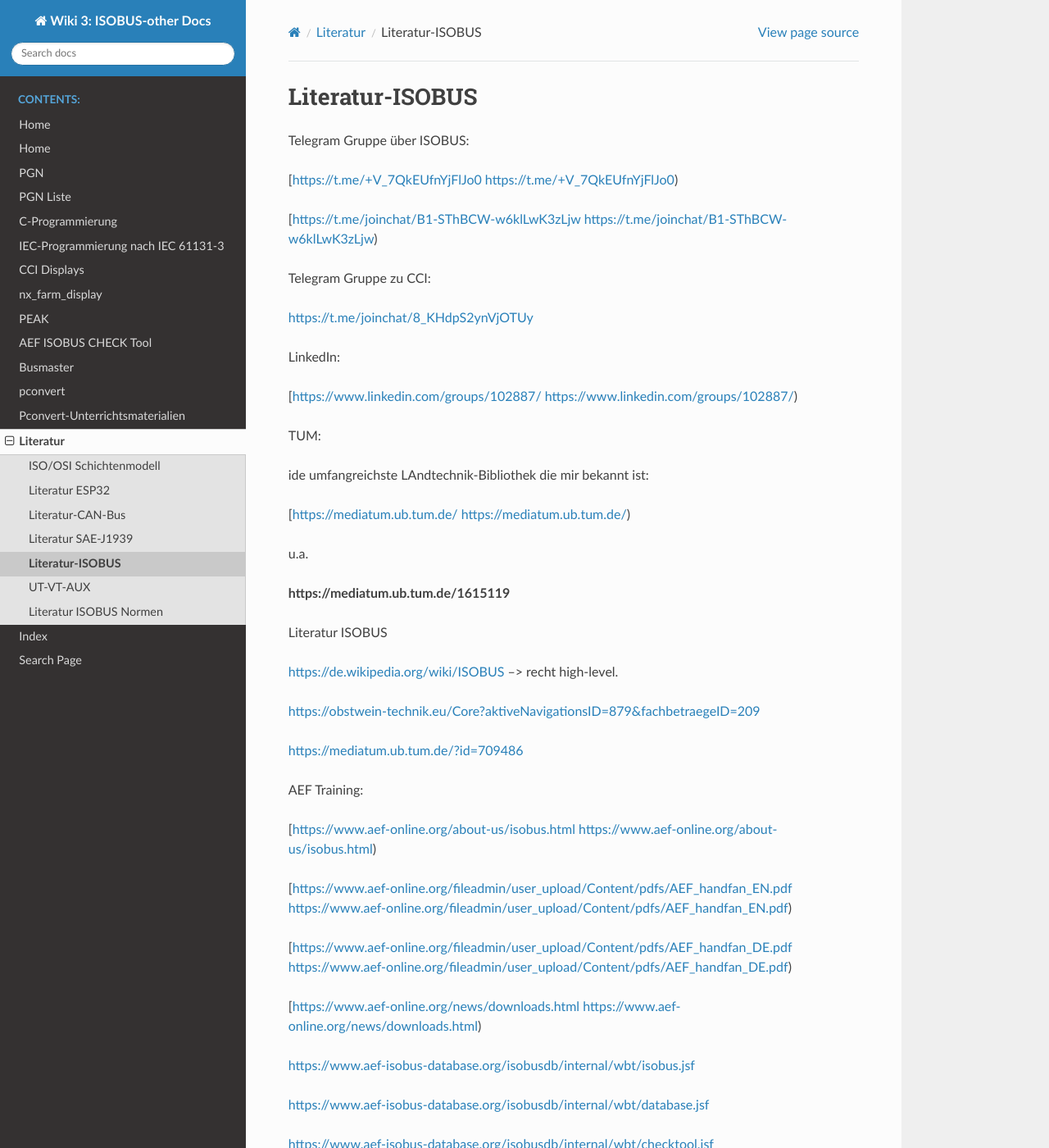
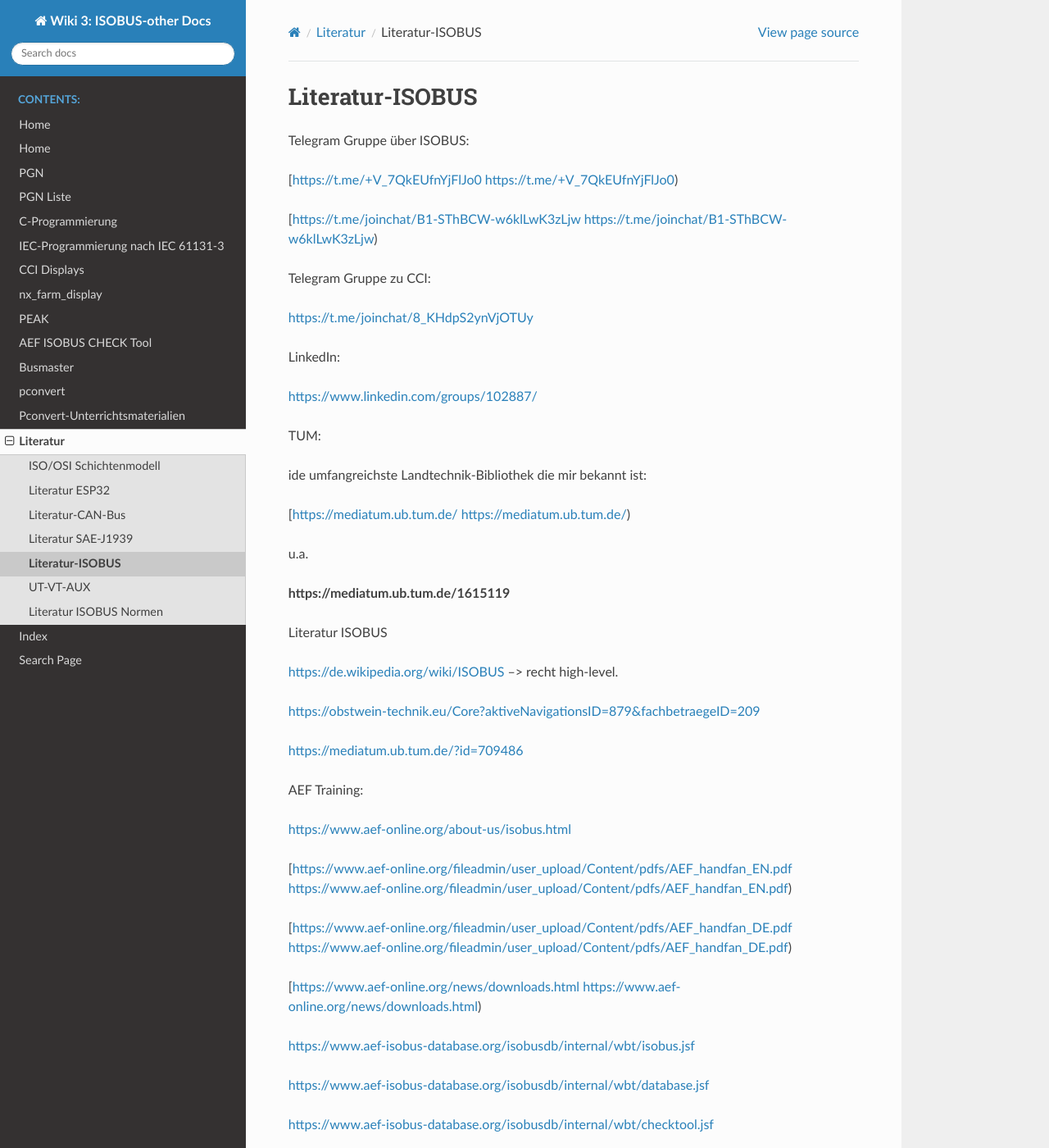
Before and after one commit to Meisterschulen-am-Ostbahnhof-Munchen/ISOBUS-other-docs, a Sphinx documentation site: the page built from docs/Literatur-ISOBUS.md, in a window 1280 px wide and 1400 px high. Shown: the whole window at 82% size. Built offline with Sphinx 7.4.7 and the Read the Docs theme 3.1.0, drawn with Linux system fonts in a browser that asks for light colours; some of the changed text lies outside the part shown.

Commit message:
update non functioning links
Update IEC-Programmierung.md
Update IEC-Programmierung.md
Update Literatur-C-Programmierung.md
Update Literatur-ESP32.md
Update Literatur-ISOBUS.md

```diff
--- a/docs/Literatur-ISOBUS.md
+++ b/docs/Literatur-ISOBUS.md
@@ -12,11 +12,11 @@ Telegram Gruppe zu CCI:
 
 LinkedIn:
 
-\[<https://www.linkedin.com/groups/102887/> <https://www.linkedin.com/groups/102887/>)
+<https://www.linkedin.com/groups/102887/>
 
 TUM:
 
-ide umfangreichste LAndtechnik-Bibliothek die mir bekannt ist:
+ide umfangreichste Landtechnik-Bibliothek die mir bekannt ist:
 
 \[<https://mediatum.ub.tum.de/> <https://mediatum.ub.tum.de/>)
 
@@ -34,7 +34,7 @@ Literatur ISOBUS
 
 AEF Training:
 
-\[<https://www.aef-online.org/about-us/isobus.html> <https://www.aef-online.org/about-us/isobus.html>)
+<https://www.aef-online.org/about-us/isobus.html>
 
 \[<https://www.aef-online.org/fileadmin/user_upload/Content/pdfs/AEF_handfan_EN.pdf> <https://www.aef-online.org/fileadmin/user_upload/Content/pdfs/AEF_handfan_EN.pdf>)
 
@@ -84,6 +84,6 @@ die Anleitungen für die Displays lege ich mal wo ab.
 
 \---
 
-<https://www.cc-isobus.com/tutorials/>
+<https://staging.cc-isobus.com/tutorials/>
 
 <https://www.cc-isobus.com/training/>
```
Also changed, not shown: docs/IEC-Programmierung.md (+11 -17 lines), docs/Literatur-C-Programmierung.md (+3 -3 lines), docs/Literatur-ESP32.md (+1 -1 lines).
